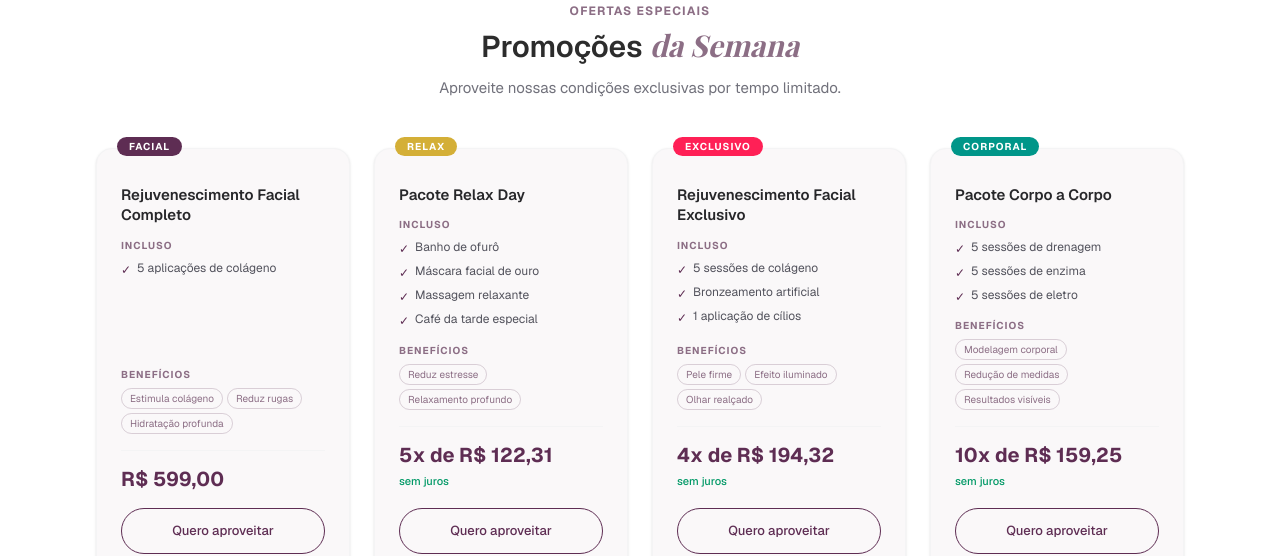
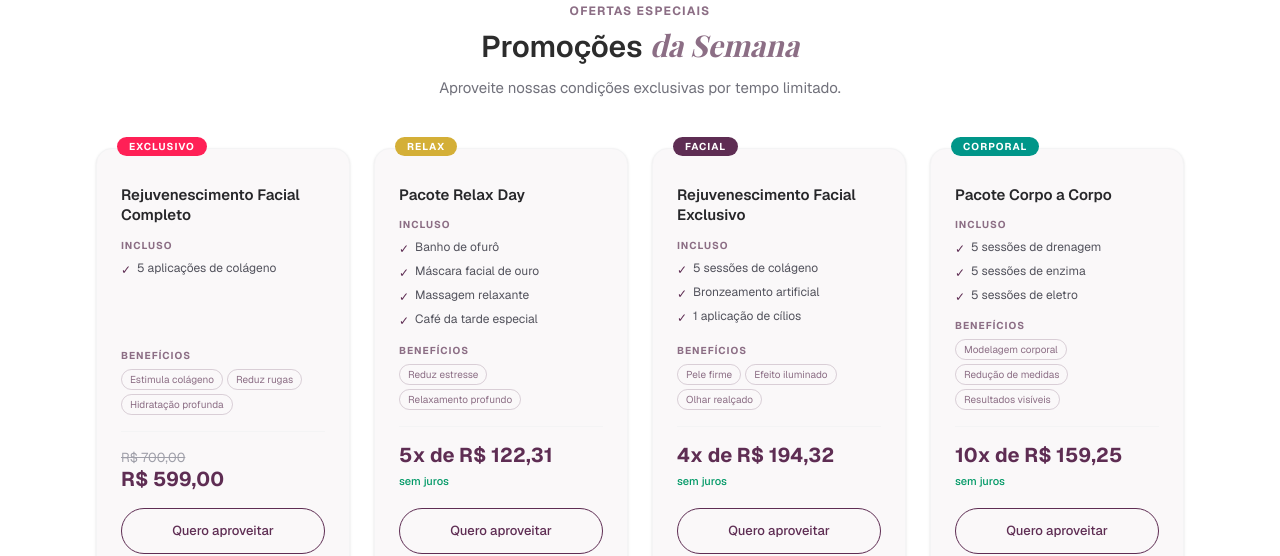
Before and after one commit to DDricko/perfil-da-beleza, a Next.js app: page / in a window 1280 px wide. Shown: the part 1300-1856 px from the top of the page. Built offline with nearby package versions, Linux system fonts and the light colour scheme.

Commit message:
Correção badge e exibição do valor original do pacote

```diff
--- a/components/home/Promotions.tsx
+++ b/components/home/Promotions.tsx
@@ -8,17 +8,19 @@ interface Promo {
   includes: string[];
   benefits: string[];
   price: string;
+  originalPrice?: string;
   priceNote?: string;
 }
 
 const PROMOS: Promo[] = [
   {
-    badge: 'FACIAL',
-    badgeColor: 'purple',
+    badge: 'EXCLUSIVO',
+    badgeColor: 'rose',
     title: 'Rejuvenescimento Facial Completo',
     includes: ['5 aplicações de colágeno'],
     benefits: ['Estimula colágeno', 'Reduz rugas', 'Hidratação profunda'],
     price: 'R$ 599,00',
+    originalPrice: 'R$ 700,00',
   },
   {
     badge: 'RELAX',
@@ -35,8 +37,8 @@ const PROMOS: Promo[] = [
     priceNote: 'sem juros',
   },
   {
-    badge: 'EXCLUSIVO',
-    badgeColor: 'rose',
+    badge: 'FACIAL',
+    badgeColor: 'purple',
     title: 'Rejuvenescimento Facial Exclusivo',
     includes: [
       '5 sessões de colágeno',
@@ -135,6 +137,11 @@ export default function Promotions() {
 
                 {/* Preço */}
                 <div className="mt-4 border-t border-zinc-100 pt-4">
+                  {promo.originalPrice && (
+                    <span className="block text-[13px] text-zinc-400 line-through">
+                      {promo.originalPrice}
+                    </span>
+                  )}
                   <span className="block text-[20px] font-bold text-[#5E2D53] leading-tight">
                     {promo.price}
                   </span>
```
